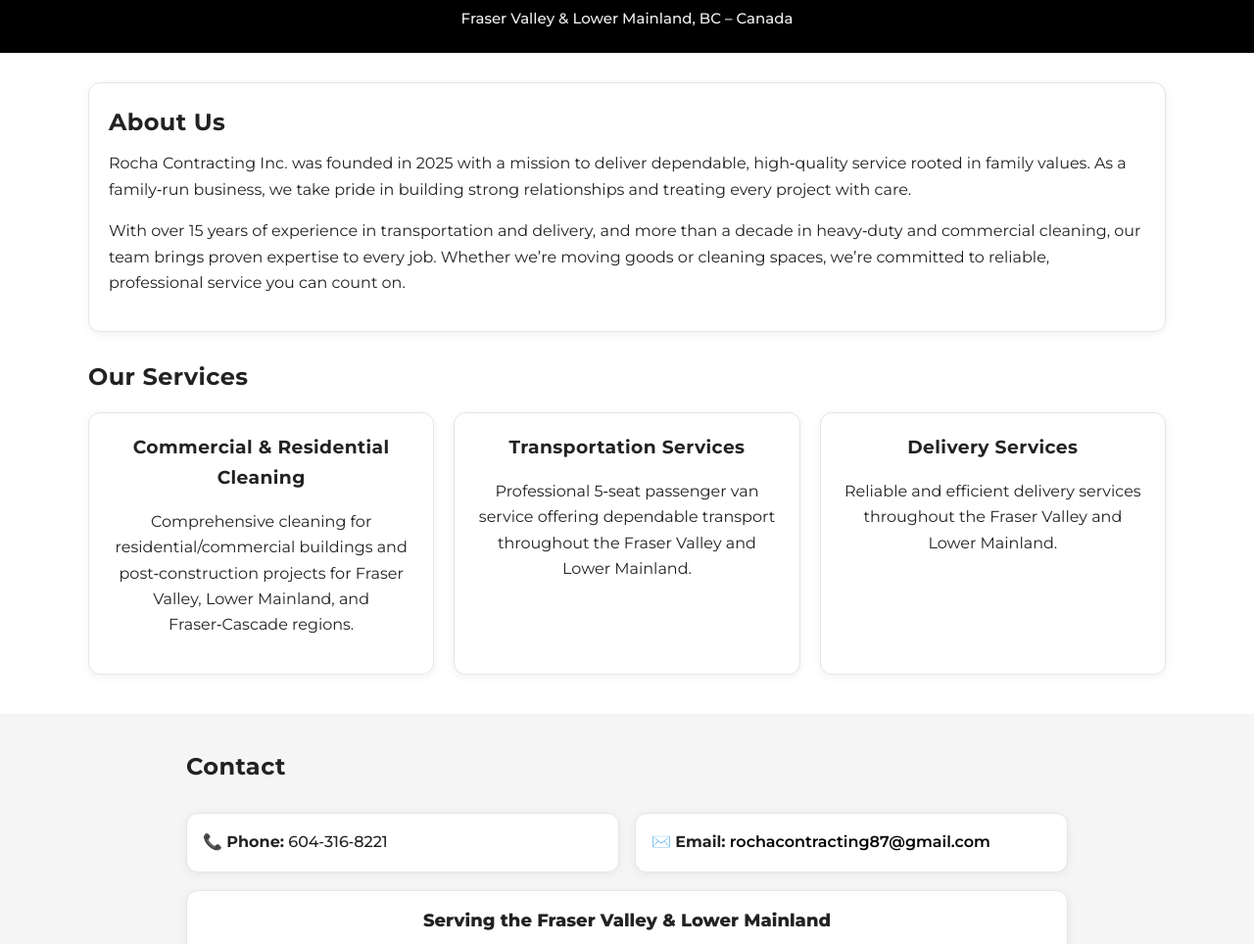
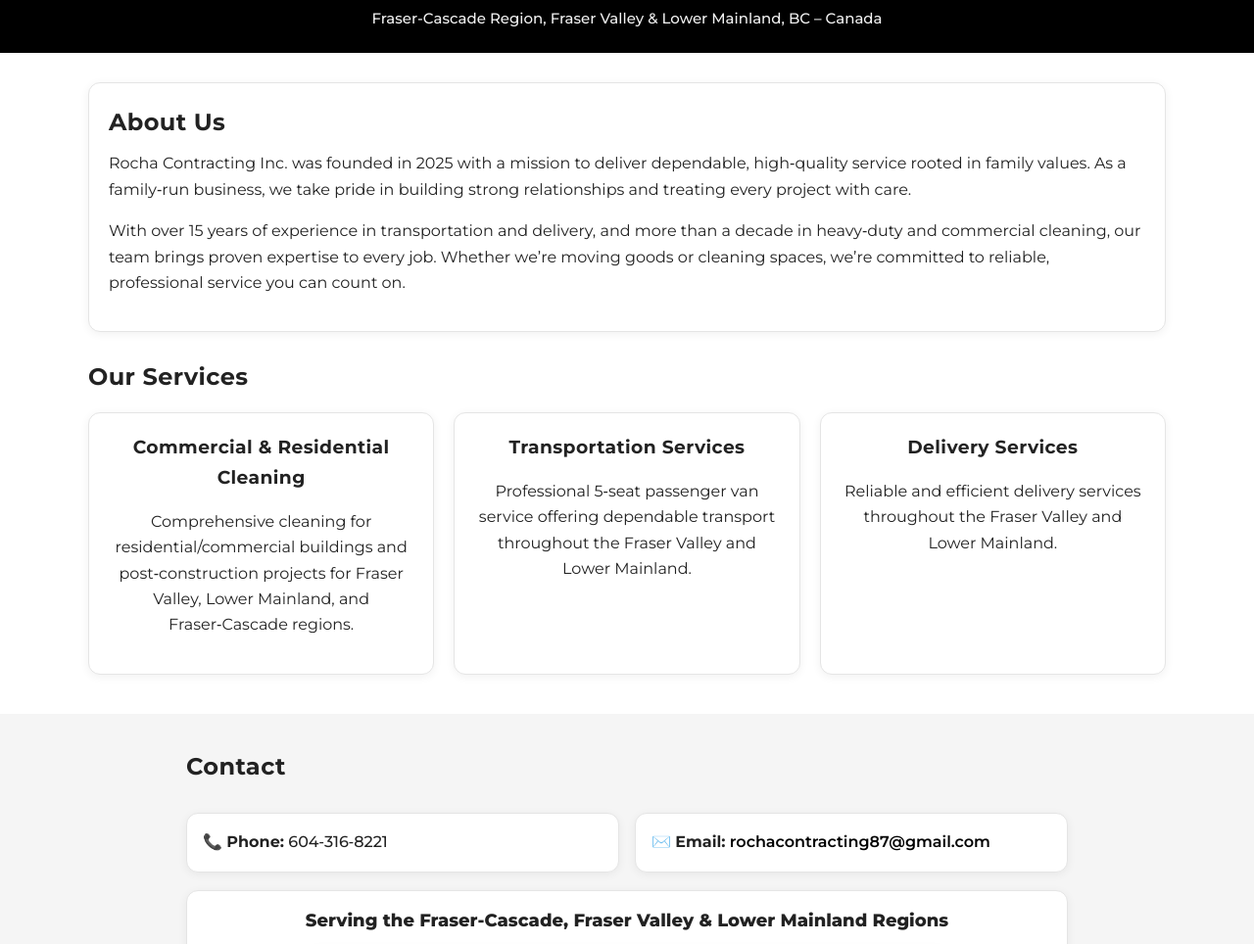
Before and after one commit to rochacontracting87-ai/rochacontracting-site, a plain HTML site: page index.html in a window 1280 px wide. Shown: the part 286-1250 px from the top of the page at 98% size. Drawn offline with Linux system fonts and the light colour scheme.

Commit message:
Update index.html

```diff
--- a/index.html
+++ b/index.html
@@ -191,7 +191,7 @@
   <header>
     <p>CLEANING SERVICES - TRANSPORTATION - DELIVERY</p>
     <h1>ROCHA CONTRACTING INC.</h1>
-    <p>Fraser Valley &amp; Lower Mainland, BC – Canada</p>
+    <p>Fraser-Cascade Region, Fraser Valley &amp; Lower Mainland, BC – Canada</p>
   </header>
 
   <div class="container">
@@ -254,7 +254,7 @@
 
       <!-- MAP IMAGE -->
       <div class="card">
-        <div class="map-title">Serving the Fraser Valley &amp; Lower Mainland</div>
+        <div class="map-title">Serving the Fraser-Cascade, Fraser Valley &amp; Lower Mainland Regions</div>
         <div class="map-image-wrap">
           <img src="Rb.gif" alt="Service area map" class="service-area-img">
         </div>
```
